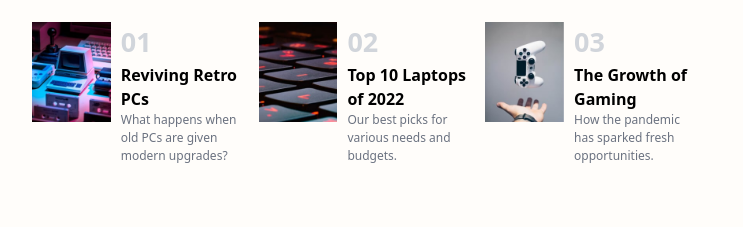
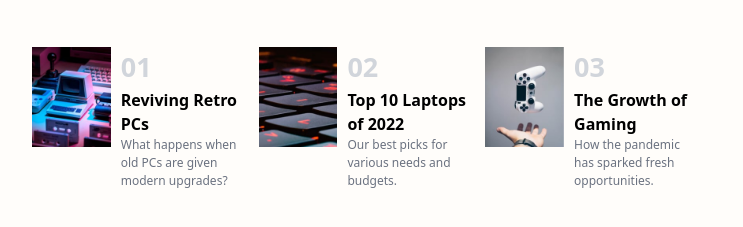
Before and after one commit to Akrevolution09/news-homepage-main, a website: page index.html in a window 1280 px wide. Shown: the part 679-906 px from the top of the page, without its empty margins (268-1011 px from the left). Drawn offline with Linux system fonts and the light colour scheme.

Commit message:
first commit

```diff
--- a/src/index.html
+++ b/index.html
@@ -60,7 +60,7 @@
     </main>
 
     <section>
-        <div class="flex py-[25px] justify-around">
+        <div class="flex py-[50px] justify-around">
             <div class="flex-1 flex flex-row">
                 <img class="w-[100px] h-[100px]" src="/assets/images/image-retro-pcs.jpg" alt="" srcset="">
                 <div class="flex flex-col px-[10px] justify-around">
```
Also changed, not shown: dist/output.css.
